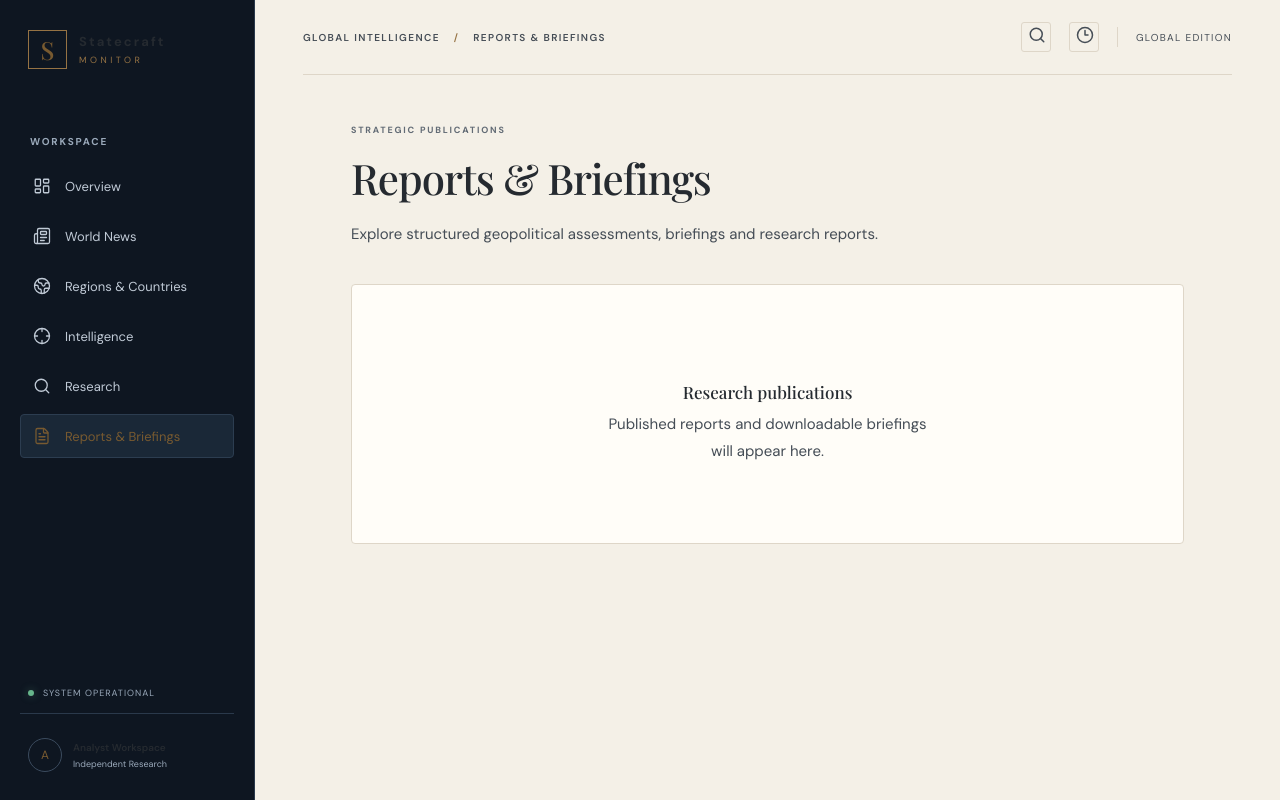
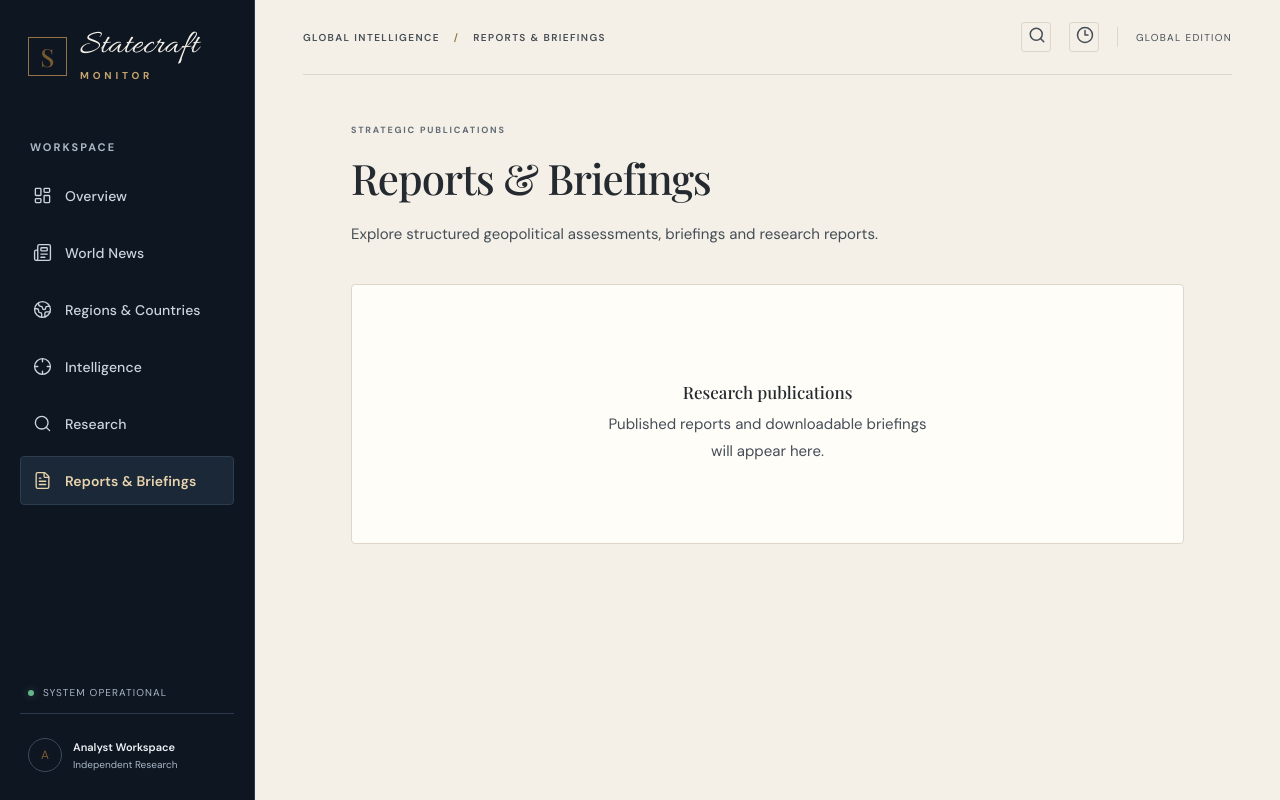
Before and after one commit to ahmedsarwar8307-cpu/STATECRAFT-MONITOR, a React (Vite) app in the folder dashboard/: page /reports in a window 1280 px wide. Built offline with nearby package versions, Linux system fonts and the light colour scheme; a web font is replaced by a local one.

Commit message:
Improve sidebar navigation readability and brand typography

```diff
--- a/dashboard/src/App.css
+++ b/dashboard/src/App.css
@@ -1916,3 +1916,88 @@
     font-size: 18px;
   }
 }
+
+
+/* SIDEBAR — CLEARER NAVIGATION AND SIGNATURE WORDMARK */
+.sidebar .brand {
+  gap: 13px;
+  margin-bottom: 58px;
+}
+
+.sidebar .brand h2 {
+  color: #f4f0e7;
+  font-family: 'Allura', cursive;
+  font-size: 34px;
+  font-weight: 400;
+  line-height: 0.95;
+  letter-spacing: 0.3px;
+  white-space: nowrap;
+}
+
+.sidebar .brand span {
+  margin-top: 7px;
+  color: #c5a46d;
+  font-size: 10px;
+  font-weight: 700;
+  letter-spacing: 3.8px;
+}
+
+.sidebar .nav-label {
+  color: #a9b6c5;
+  font-size: 11px;
+  letter-spacing: 2px;
+  margin-bottom: 17px;
+}
+
+.sidebar .navigation {
+  gap: 8px;
+}
+
+.sidebar .nav-item {
+  min-height: 49px;
+  gap: 13px;
+  padding: 0 12px;
+  color: #cbd4df;
+  font-size: 14px;
+  font-weight: 500;
+  letter-spacing: 0.1px;
+}
+
+.sidebar .nav-item svg {
+  width: 19px;
+  height: 19px;
+  flex-shrink: 0;
+}
+
+.sidebar .nav-item.active {
+  color: #ead4ad;
+  font-weight: 600;
+}
+
+.sidebar .system-status {
+  color: #a9b6c5;
+  font-size: 10px;
+  letter-spacing: 1.1px;
+}
+
+.sidebar .profile strong {
+  color: #edf1f5;
+  font-size: 11px;
+}
+
+.sidebar .profile span {
+  color: #a9b6c5;
+  font-size: 10px;
+}
+
+@media (max-width: 1100px) and (min-width: 761px) {
+  .sidebar .nav-item {
+    font-size: 13px;
+    gap: 10px;
+    padding: 0 9px;
+  }
+
+  .sidebar .brand h2 {
+    font-size: 31px;
+  }
+}
```
